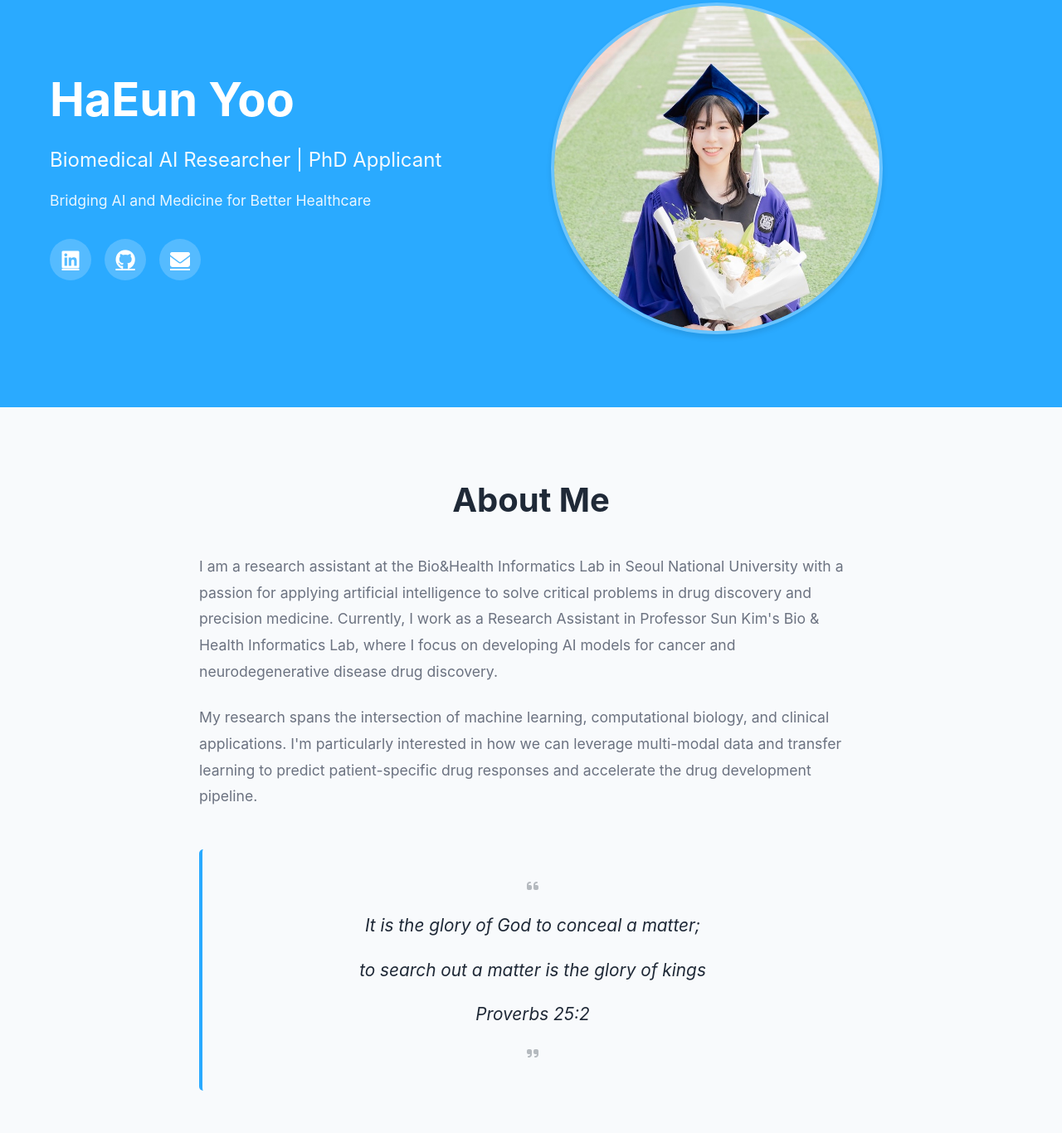
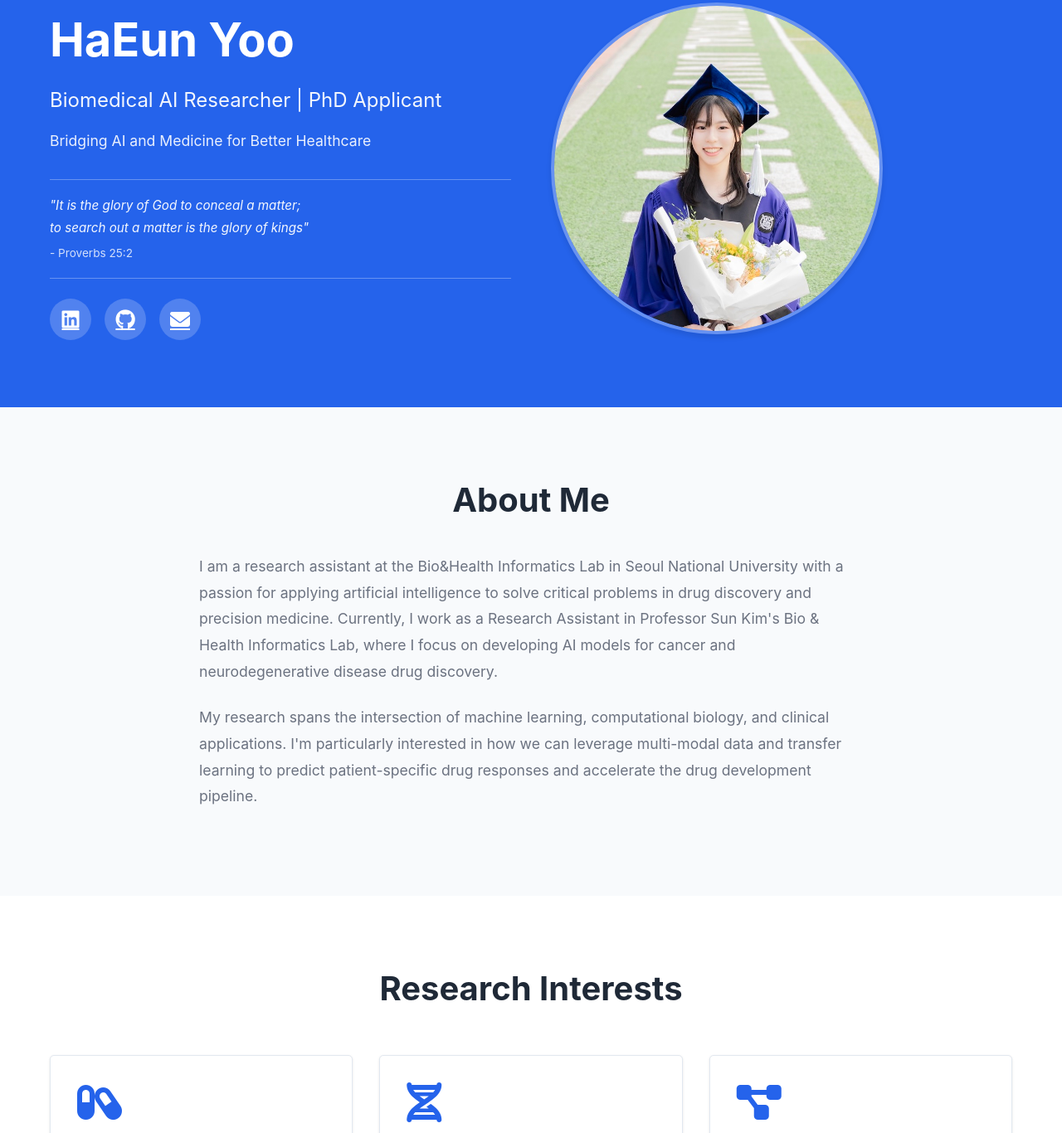
Before and after one commit to hanE111/hane111.github.io, a plain HTML site: page index.html in a window 1280 px wide. Shown: the part 147-1513 px from the top of the page at 83% size. Drawn offline with Linux system fonts and the light colour scheme.

Commit message:
move quote to heros

```diff
--- a/index.html
+++ b/index.html
@@ -32,6 +32,11 @@
                         <h1>HaEun Yoo</h1>
                         <p class="subtitle">Biomedical AI Researcher | PhD Applicant</p>
                         <p class="tagline">Bridging AI and Medicine for Better Healthcare</p>
+                        <div class="hero-motto">
+                            <p>"It is the glory of God to conceal a matter;</p>
+                            <p>to search out a matter is the glory of kings"</p>
+                            <p class="verse">- Proverbs 25:2</p>
+                        </div>
                         <div class="social-links">
                             <a href="https://linkedin.com/in/haeunyoo" target="_blank" aria-label="LinkedIn">
                                 <i class="fab fa-linkedin"></i>
@@ -59,16 +64,6 @@
                     <p>I am a research assistant at the Bio&Health Informatics Lab in Seoul National University with a passion for applying artificial intelligence to solve critical problems in drug discovery and precision medicine. Currently, I work as a Research Assistant in Professor Sun Kim's Bio & Health Informatics Lab, where I focus on developing AI models for cancer and neurodegenerative disease drug discovery.</p>
 
                     <p>My research spans the intersection of machine learning, computational biology, and clinical applications. I'm particularly interested in how we can leverage multi-modal data and transfer learning to predict patient-specific drug responses and accelerate the drug development pipeline.</p>
-
-                    <!-- <p>Beyond research, uding taekwondo competitions, playing trumpet in orchestra, and serving as a football goalkeeper. I believe in the power of interdisciplinary thinking and cross-cultural collaboration.</p> -->
-
-                    <div class="motto">
-                        <i class="fas fa-quote-left"></i>
-                        <p>It is the glory of God to conceal a matter;</p>
-                        <p>to search out a matter is the glory of kings</p>
-                        <p>Proverbs 25:2</p>
-                        <i class="fas fa-quote-right"></i>
-                    </div>
                 </div>
             </div>
         </section>
--- a/style.css
+++ b/style.css
@@ -1,8 +1,8 @@
 /* Global Styles */
 :root {
-    --primary-color: #2aaaff;
-    --secondary-color: #55ccff;
-    --accent-color: #3b64f6;
+    --primary-color: #2563eb;
+    --secondary-color: #1e40af;
+    --accent-color: #3b82f6;
     --text-dark: #1f2937;
     --text-light: #6b7280;
     --bg-light: #f8fafc;
@@ -77,7 +77,7 @@ nav .container {
 /* Hero Section */
 .hero {
     padding: 5rem 0;
-    background-color: #2aaaff;
+    background-color: #2563eb;
     color: white;
 }
 
@@ -103,6 +103,28 @@ nav .container {
     font-size: 1.1rem;
     margin-bottom: 2rem;
     opacity: 0.9;
+}
+
+.hero-motto {
+    margin: 1.5rem 0;
+    padding: 1rem 0;
+    border-top: 1px solid rgba(255, 255, 255, 0.3);
+    border-bottom: 1px solid rgba(255, 255, 255, 0.3);
+}
+
+.hero-motto p {
+    font-size: 0.95rem;
+    line-height: 1.5;
+    margin: 0.25rem 0;
+    opacity: 0.95;
+    font-style: italic;
+}
+
+.hero-motto .verse {
+    margin-top: 0.5rem;
+    font-size: 0.85rem;
+    opacity: 0.8;
+    font-style: normal;
 }
 
 .social-links {
@@ -162,28 +184,6 @@ h2 {
     color: var(--text-light);
     margin-bottom: 1.5rem;
     line-height: 1.8;
-}
-
-.motto {
-    background-color: var(--bg-light);
-    color: var(--text-dark);
-    padding: 2rem;
-    border-radius: 5px;
-    margin-top: 3rem;
-    text-align: center;
-    border-left: 4px solid var(--primary-color);
-}
-
-.motto i {
-    font-size: 1rem;
-    opacity: 0.3;
-}
-
-.motto p {
-    font-size: 1.3rem;
-    font-style: italic;
-    margin: 1rem 0;
-    color: var(--text-dark);
 }
 
 /* Research Section */
```
